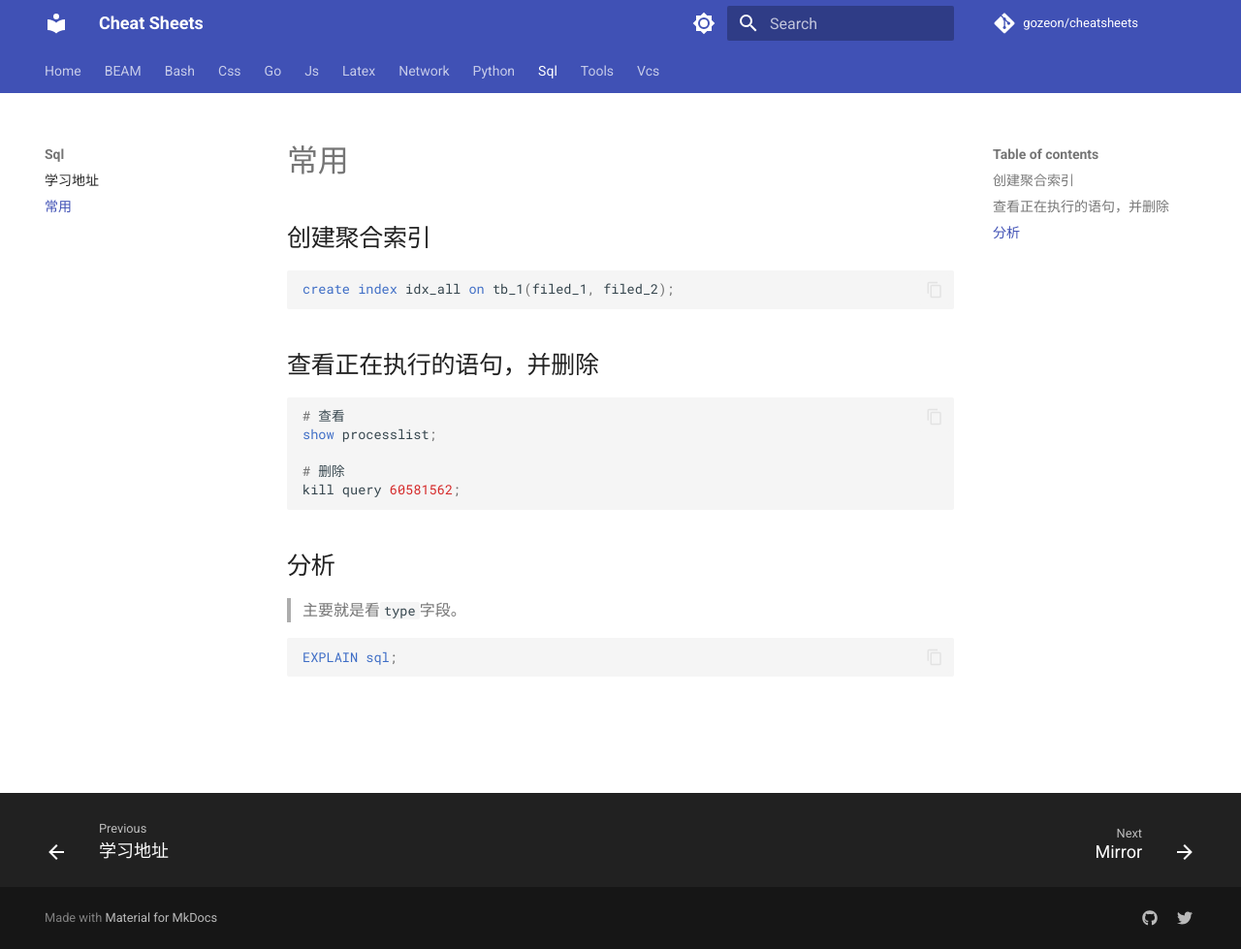
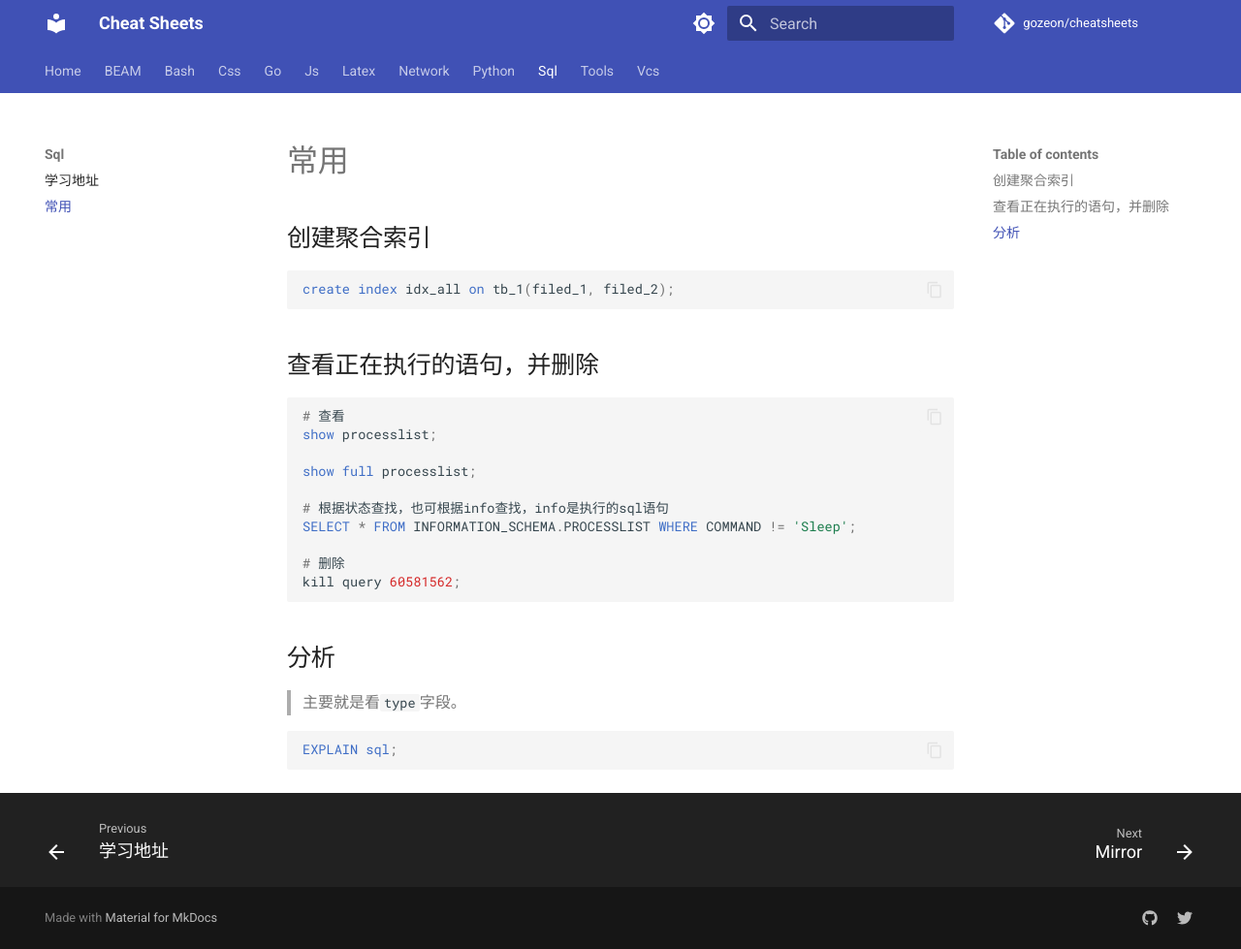
Before and after one commit to gozeon/cheatsheets, an MkDocs documentation site: the page built from docs/sql/常用.md, in a window 1280 px wide and 979 px high. Shown: the whole window at 97% size. Built offline with MkDocs 1.6.1 and Material for MkDocs 9.7.7, drawn with Linux system fonts in a browser that asks for light colours; comment, search, counter and statistics services are not loaded.

Commit message:
Update 常用.md

````diff
--- a/docs/sql/常用.md
+++ b/docs/sql/常用.md
@@ -11,6 +11,11 @@ create index idx_all on tb_1(filed_1, filed_2);
 # 查看
 show processlist;
 
+show full processlist;
+
+# 根据状态查找，也可根据info查找，info是执行的sql语句
+SELECT * FROM INFORMATION_SCHEMA.PROCESSLIST WHERE COMMAND != 'Sleep';
+
 # 删除
 kill query 60581562;
 ```
````
